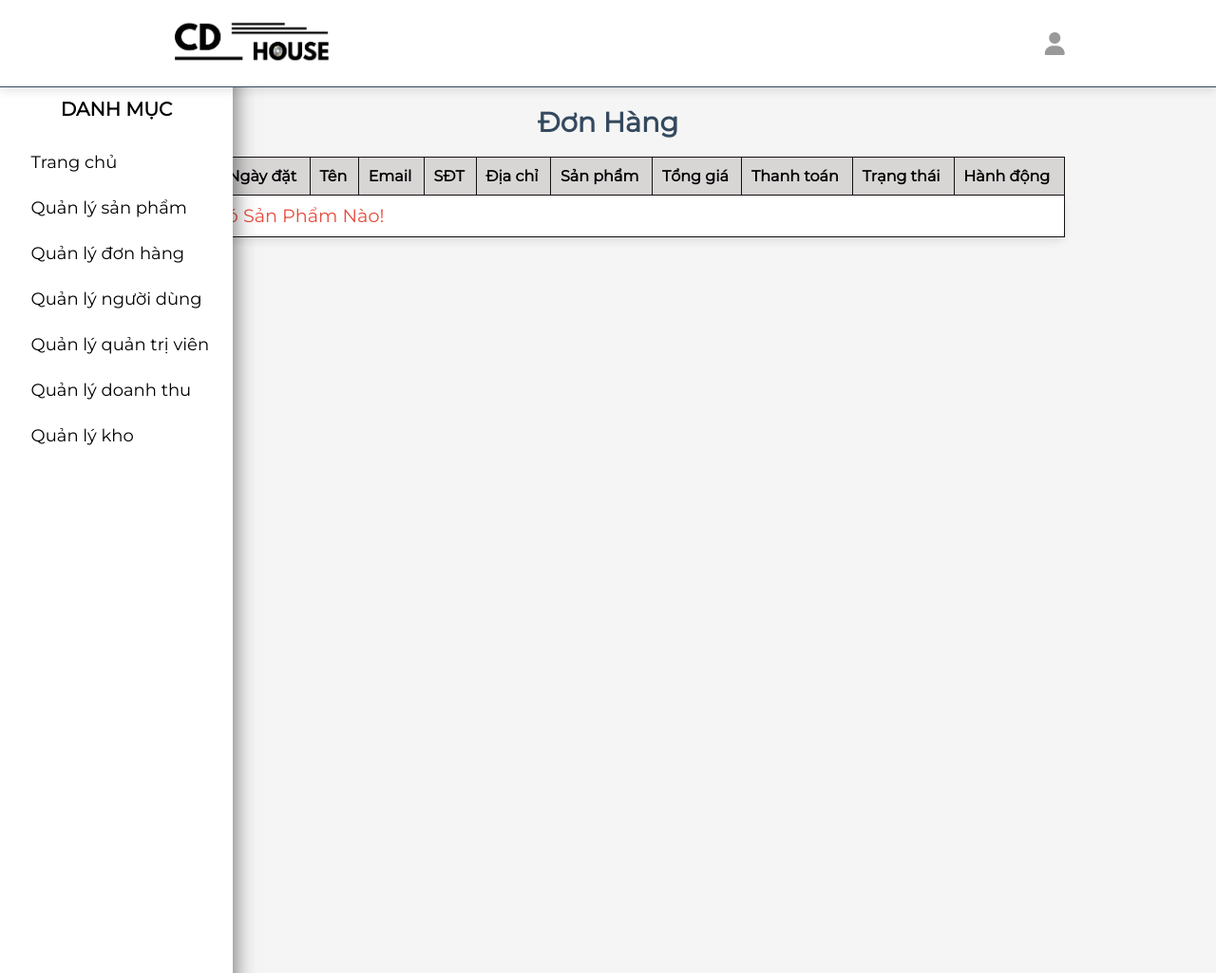
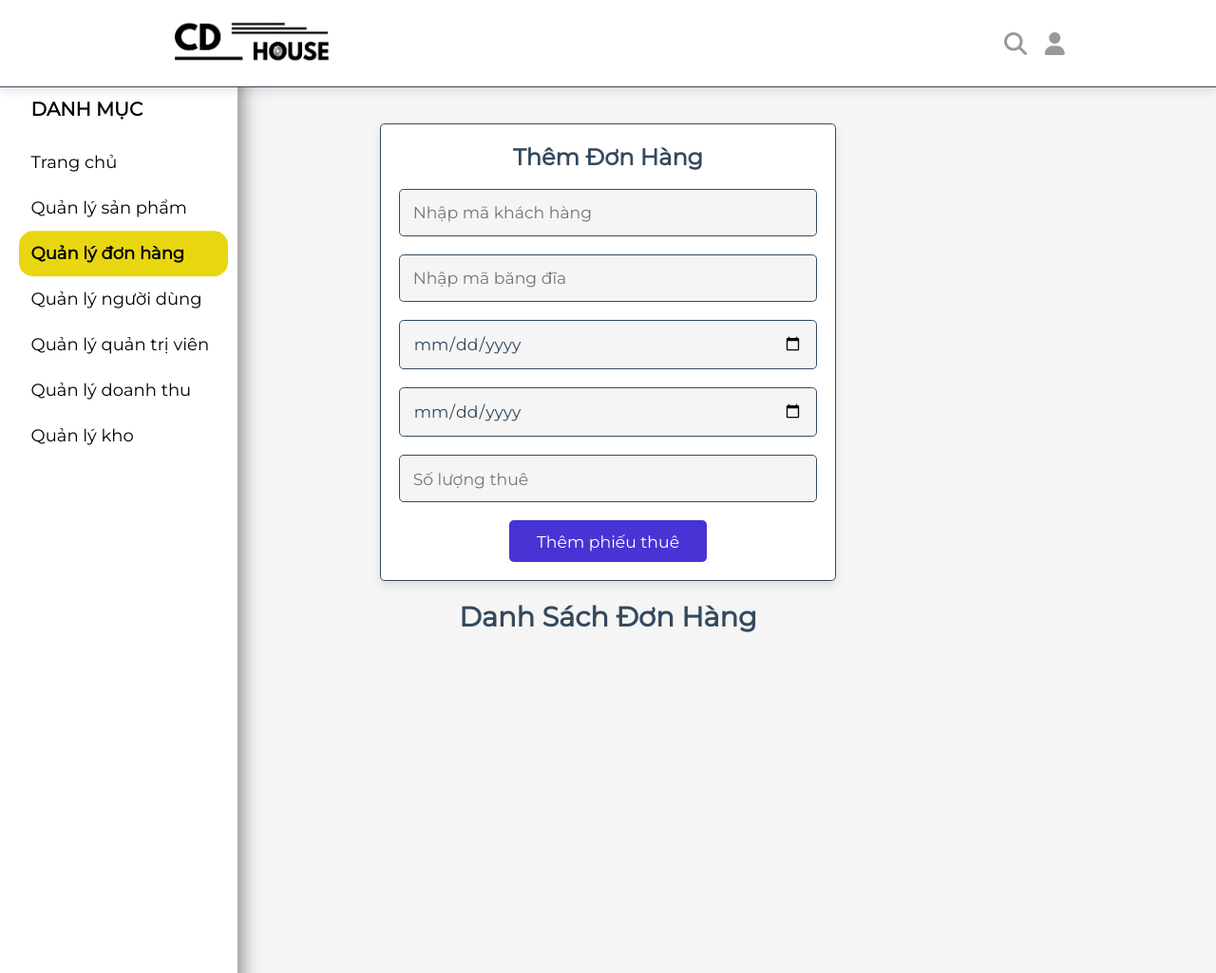
Before and after one commit to Thuongthuong01/DoAn1_N8, a PHP site: page /placed_orders.php in a window 1280 px wide. Shown: the whole page at 95% size. Run offline with PHP 8.4, Linux system fonts and the light colour scheme; the visitor is signed in with stand-in values (Sample User, id 1); data comes from the database, SQL or seed files in the repository; data that the repository does not hold is empty; some libraries are stand-ins or nearby versions.

Commit message:
4/5 Nhung sửa giao diện

```diff
--- a/admin/admin_accounts.php
+++ b/admin/admin_accounts.php
@@ -25,7 +25,7 @@
    <meta charset="UTF-8">
    <meta http-equiv="X-UA-Compatible" content="IE=edge">
    <meta name="viewport" content="width=device-width, initial-scale=1.0">
-   <title>admins accounts</title>
+   <title>Quản lý quản trị viên</title>
 
    <!-- font awesome cdn link  -->
    <link rel="stylesheet" href="https://cdnjs.cloudflare.com/ajax/libs/font-awesome/6.1.1/css/all.min.css">
--- a/admin/placed_orders.php
+++ b/admin/placed_orders.php
@@ -35,7 +35,7 @@
    <meta charset="UTF-8">
    <meta http-equiv="X-UA-Compatible" content="IE=edge">
    <meta name="viewport" content="width=device-width, initial-scale=1.0">
-   <title>placed orders</title>
+   <title>Quản lý đơn hàng</title>
 
    <!-- font awesome cdn link  -->
    <link rel="stylesheet" href="https://cdnjs.cloudflare.com/ajax/libs/font-awesome/6.1.1/css/all.min.css">
@@ -52,113 +52,36 @@
 
 <section class="placed-orders-admin">
 
-   <h1 class="heading">Đơn hàng</h1>
+   <!-- <h1 class="heading">Đơn hàng</h1> -->
+   <section class="add-products">
+   <form action="" method="POST" enctype="multipart/form-data">
+      <h3>Thêm đơn hàng</h3>
 
-   <!-- <div class="box-container">
+      <input type="text" required placeholder="Nhập mã khách hàng" name="MaKH" maxlength="9" class="box">
 
-   <?php
-      $select_orders = $conn->prepare("SELECT * FROM `orders`");
-      $select_orders->execute();
-      if($select_orders->rowCount() > 0){
-         while($fetch_orders = $select_orders->fetch(PDO::FETCH_ASSOC)){
-   ?>
-   <div class="box">
-      <p> ID: <span><?= $fetch_orders['user_id']; ?></span> </p>
-      <p> Được đặt ngày: <span><?= $fetch_orders['placed_on']; ?></span> </p>
-      <p> Tên: <span><?= $fetch_orders['name']; ?></span> </p>
-      <p> Email: <span><?= $fetch_orders['email']; ?></span> </p>
-      <p> Số điện thoại: <span><?= $fetch_orders['number']; ?></span> </p>
-      <p> Địa chỉ: <span><?= $fetch_orders['address']; ?></span> </p>
-      <p> Tổng số sản phẩm: <span><?= $fetch_orders['total_products']; ?></span> </p>
-      <p> Tổng giá: <span><?= number_format($fetch_orders['total_price'], 0, ',', '.'); ?> VNĐ</span> </p>
-      <p> Phương thức thanh toán: <span><?= $fetch_orders['method']; ?></span> </p>
-      <form action="" method="POST">
-   <input type="hidden" name="order_id" value="<?= $fetch_orders['id']; ?>">
-   <select name="payment_status" class="drop-down">
-      <option value="" selected disabled><?= $fetch_orders['payment_status']; ?></option>
-      <option value="Đang chờ">Đang chờ</option>
-      <option value="Hoàn thành">Hoàn thành</option>
-   </select>
-   <div class="flex-btn">
-      <input type="submit" value="Cập nhật" class="btn" name="update_payment">
-      <a href="placed_orders.php?delete=<?= $fetch_orders['id']; ?>" class="delete-btn" onclick="return confirm('Xoá đơn hàng này?');">Xoá</a>
+      <input type="text" required placeholder="Nhập mã băng đĩa" name="MaBD" maxlength="9" class="box">
+
+      <input type="date" required placeholder="Ngày thuê" name="Ngaythue" class="box">
+
+      <input type="date" required placeholder="Hạn trả" name="Hantra" class="box">
+
+      <input type="number" min="1" max="100" required placeholder="Số lượng thuê" name="Soluong" class="box">
+
+      <input type="submit" value="Thêm phiếu thuê" name="add_phieuthue" class="btn">
+   </form>
+
+   <!-- Hiển thị thông báo -->
+   <?php if (!empty($message) && is_array($message)): ?>
+   <div class="message <?php echo (strpos($message[0], 'thành công') !== false) ? 'success' : 'error'; ?>">
+      <?php foreach ($message as $msg): ?>
+         <span><?php echo $msg; ?></span>
+         <i onclick="this.parentElement.style.display='none';">&times;</i>
+      <?php endforeach; ?>
    </div>
-</form>
-
-   </div>
-   <?php
-      }
-   }else{
-      echo '<p class="empty">Chưa có sản phẩm nào!</p>';
-   }
-   ?>
-
-   </div> -->
-   <div class="box-container">
-   <table class="order-table">
-      <thead>
-         <tr>
-            <th>ID KH</th>
-            <th>Ngày đặt</th>
-            <th>Tên</th>
-            <th>Email</th>
-            <th>SĐT</th>
-            <th>Địa chỉ</th>
-            <th>Sản phẩm</th>
-            <th>Tổng giá</th>
-            <th>Thanh toán</th>
-            <th>Trạng thái</th>
-            <th>Hành động</th>
-         </tr>
-      </thead>
-      <tbody>
-         <?php
-            $select_orders = $conn->prepare("SELECT * FROM `orders`");
-            $select_orders->execute();
-            if($select_orders->rowCount() > 0){
-               while($fetch_orders = $select_orders->fetch(PDO::FETCH_ASSOC)){
-         ?>
-         <tr>
-            <td><?= $fetch_orders['user_id']; ?></td>
-            <td><?= $fetch_orders['placed_on']; ?></td>
-            <td><?= $fetch_orders['name']; ?></td>
-            <td><?= $fetch_orders['email']; ?></td>
-            <td><?= $fetch_orders['number']; ?></td>
-            <td><?= $fetch_orders['address']; ?></td>
-            <td><?= $fetch_orders['total_products']; ?></td>
-            <td><?= number_format($fetch_orders['total_price'], 0, ',', '.'); ?> VNĐ</td>
-            <td><?= $fetch_orders['method']; ?></td>
-            <td>
-               <form action="" method="POST">
-                  <input type="hidden" name="order_id" value="<?= $fetch_orders['id']; ?>">
-                  <select name="payment_status" class="drop-down">
-                     <option value="" disabled selected><?= $fetch_orders['payment_status']; ?></option>
-                     <option value="Đang chờ">Đang chờ</option>
-                     <option value="Hoàn thành">Hoàn thành</option>
-                  </select>
-            </td>
-            <td>
-                  <input type="submit" value="Cập nhật" class="btn" name="update_payment">
-                  <a href="placed_orders.php?delete=<?= $fetch_orders['id']; ?>" class="delete-btn" onclick="return confirm('Xoá đơn hàng này?');">Xoá</a>
-               </form>
-            </td>
-         </tr>
-         <?php
-            }
-         } else {
-            echo '<tr><td colspan="11" class="empty">Chưa có sản phẩm nào!</td></tr>';
-         }
-         ?>
-      </tbody>
-   </table>
-</div>
+   <?php endif; ?>
 </section>
 
-<!-- placed orders section ends -->
-
-
-
-
+<h1 class="heading">Danh sách đơn hàng</h1>
 
 
 
--- a/components/admin_header.php
+++ b/components/admin_header.php
@@ -16,10 +16,11 @@
    <section class="flex">
 
       <a href="dashboard.php" > <img src="..\images\logo.png" alt=""  width=" 210" ></a>
-
       <div class="icons">
+         <a href="search.php" class="fas fa-search" ></a>
          <div id="menu-btn" class="fas fa-bars"></div>
          <div id="user-btn" class="fas fa-user"></div>
+
       </div>
 
       <div class="profile">
@@ -49,17 +50,19 @@
 
       </div>
 </header>
+<?php
+$current_page = basename($_SERVER['PHP_SELF']); // lấy tên file hiện tại, ví dụ: "products.php"
+?>
+
 <nav class="sidebar">
-      <div class="logo">
-         Danh mục
-      </div>
-      <ul class="menu">
-         <li class="menu-item"><a href="dashboard.php"><span>Trang chủ</span></a></li>
-         <li class="menu-item"><a href="products.php"><span>Quản lý sản phẩm</span></a></li>
-         <li class="menu-item"><a href="placed_orders.php"><span>Quản lý đơn hàng</span></a></li>
-         <li class="menu-item"><a href="users_accounts.php"><span>Quản lý người dùng</span></a></li>
-         <li class="menu-item"><a href="admin_accounts.php"><span>Quản lý quản trị viên</span></a></li>
-         <li class="menu-item"><a href="#"><span>Quản lý doanh thu</span></a></li>
-         <li class="menu-item"><a href="#"><span>Quản lý kho</span></a></li>
-      </ul>
-   </nav>
+   <div class="logo">Danh mục</div>
+   <ul class="menu">
+      <li><a href="dashboard.php" class="<?= $current_page == 'dashboard.php' ? 'active' : '' ?>"><span>Trang chủ</span></a></li>
+      <li><a href="products.php" class="<?= $current_page == 'products.php' ? 'active' : '' ?>"><span>Quản lý sản phẩm</span></a></li>
+      <li><a href="placed_orders.php" class="<?= $current_page == 'placed_orders.php' ? 'active' : '' ?>"><span>Quản lý đơn hàng</span></a></li>
+      <li><a href="users_accounts.php" class="<?= $current_page == 'users_accounts.php' ? 'active' : '' ?>"><span>Quản lý người dùng</span></a></li>
+      <li><a href="admin_accounts.php" class="<?= $current_page == 'admin_accounts.php' ? 'active' : '' ?>"><span>Quản lý quản trị viên</span></a></li>
+      <li><a href="revenue.php" class="<?= $current_page == 'revenue.php' ? 'active' : '' ?>"><span>Quản lý doanh thu</span></a></li>
+      <li><a href="warehouse.php" class="<?= $current_page == 'reviews.php' ? 'active' : '' ?>"><span>Quản lý kho</span></a></li>
+   </ul>
+</nav>
--- a/css/admin_style.css
+++ b/css/admin_style.css
@@ -274,10 +274,10 @@
 #menu-btn {
   display: none;
 }
-
+/*
 .dashboard .box-container {
   display: grid;
-  grid-template-columns: repeat(auto-fit, minmax(27rem, 1fr));
+  grid-template-columns: repeat(auto-fit, minmax(20rem, 1fr));
   gap: 1.5rem;
   align-items: flex-start;
 }
@@ -311,9 +311,83 @@
   margin: 1rem 0;
   color: var(--light-color);
 }
+  */
 
+.dashboard .box-container {
+  display: flex;
+  flex-wrap: wrap;
+  gap: 1.5rem;
+  justify-content: center;
+  margin-left: 20px;
+  padding: 2rem;
+}
+
+.dashboard .box-container .box {
+  position: relative;
+  flex: 1 1 100px;
+  background-color: #f1f1f1;
+  border-radius: 1rem;
+  box-shadow: 0 4px 10px rgba(0, 0, 0, 0.1);
+  padding: 2rem;
+  color: white;
+  text-align: left;
+  overflow: hidden;
+  transition: transform 0.3s ease;
+}
+
+.dashboard .box-container .box:hover {
+  transform: translateY(-5px);
+}
+
+/* Ô màu bên trái */
+.dashboard .box-container .box::before {
+  content: "";
+  position: absolute;
+  left: 1.5rem;
+  top: 50%;
+  transform: translateY(-50%);
+  width: 2rem;
+  height: 2rem;
+  background-color: rgba(0, 0, 0, 0.2);
+}
+
+/* Màu nền */
+.dashboard .box-container .box:nth-child(1) {
+  background-color: #3498db;
+}
+
+.dashboard .box-container .box:nth-child(2) {
+  background-color: #f39c12;
+}
+.dashboard .box-container .box:nth-child(3) {
+  background-color: #1abc9c;
+}
+.dashboard .box-container .box:nth-child(4) {
+  background-color: #e74c3c;
+}
+.dashboard .box-container .box h3 {
+  font-size: 2rem;
+  font-weight: bold;
+  color: #000;
+}
+.dashboard .box-container .box p {
+  font-size: 1.2rem;
+  color: #fff;
+}
+.dashboard .box-container .box .btn {
+  display: inline-block;
+  margin-top: 1rem;
+  padding: 0.5rem 1rem;
+  background-color: #fff;
+  color: #000;
+  border-radius: 0.5rem;
+  text-decoration: none;
+  font-size: 0.9rem;
+}
+
+/* danh mục trái */
 .sidebar {
-  width: 245px;
+  width: 250px;
   background-color: #fff;
   padding: 1rem;
   position: fixed;
@@ -323,90 +397,60 @@
   top: 50%;
   transform: translateY(-50%);
   overflow: hidden;
-  transition: var(--main-transitrion);
+  transition: 0.3s ease;
   z-index: 999;
 }
-/* .sidebar:hover {
-  width: 200px;
-} */
-.sidebar ul {
-  padding-bottom: 20px;
-  list-style: none;
-  text-align: left;
-}
+
 .sidebar .logo {
-  color: #000000;
+  color: #000;
   text-transform: uppercase;
   font-weight: bold;
   font-size: 20px;
-  display: block;
-  text-align: center;
-  /* padding-bottom: 20px; */
-  margin-bottom: 20px;
-  margin-top: 20px;
+  margin: 20px 0;
+  text-align: left;
+  text-indent: 23px;
 }
+
+.sidebar ul {
+  list-style: none;
+  padding: 0 0 20px 0;
+}
+
 .sidebar ul li {
   padding-left: 10px;
-  transition: var(--main-transitrion);
+  transition: 0.3s;
 }
-/* .sidebar:hover ul li {
-  padding-left: 0px;
-} */
+
 .sidebar ul li a {
-  text-align: center;
+  display: flex;
+  align-items: center;
+  gap: 30px;
   padding: 13px;
-  display: flex;
-  gap: 30px;
   border-radius: 15px;
-  transition: 0.3 all ease-in-out;
   font-size: 17px;
-  width: 100%; /* đảm bảo luôn hiện đầy đủ*/
+  width: 100%;
   color: #e8d611;
-  font-weight: 400;
   text-decoration: none;
-  position: relative;
+  transition: background-color 0.3s ease-in-out;
 }
+
 .sidebar ul li a span {
-  color: #000000;
+  color: #000;
   font-size: 18px;
   text-align: left;
 }
-/* .sidebar:hover a {
-  width: 100%;
-} */
+
 .sidebar ul li a:hover {
-  background-color: #e7de3c;
-  color: var(--main-color);
+  background-color: #e8d611;
+  color: #000;
 }
-/* .sidebar ul li a i {
-  font-size: 22px;
-} */
 
-/* .sidebar .menu .menu-item .submenu {
-  display: none;
-  list-style: none;
-  padding-left: 20px;
-  background: #f4f4f4;
-  border-left: 3px solid #ccc;
-  padding-top: 10px;
-} */
-
-/* .sidebar .menu .menu-item .submenu.active {
-  display: block;  Show when active (toggled)
-} */
-/* Tùy chọn: style submenu đẹp hơn */
-/* .sidebar .menu .menu-item .submenu li a {
-  display: block;
-  padding: 8px 10px;
-  color: #333;
-  font-size: 16px;
-  font-weight: normal;
-} */
-
-/* .sidebar .menu .menu-item .submenu li a:hover {
-  background-color: var(--black);
-  color: var(--white);
-} */
+.sidebar ul li a.active {
+  background-color: #e8d611;
+  color: black !important;
+  font-weight: bold;
+  border-radius: 15px;
+}
 
 .main-content {
   margin-left: 240px; /* để không bị đè bởi sidebar */
```
Also changed, not shown: admin/dashboard.php (+33 -43 lines), admin/products.php (+12 -4 lines), admin/revenue.php (added, +91 -0 lines), admin/search.php (added, +31 -0 lines), admin/warehouse.php (added, +33 -0 lines), admin/reviews.php (renamed from admin/view_reviews.php), uploaded_img/gif/doanhthu.gif (added), uploaded_img/gif/nguoidung.gif (added), uploaded_img/gif/phanhoi.gif (added), uploaded_img/gif/quantri.gif (added), uploaded_img/gif/sanpham.gif (added).
